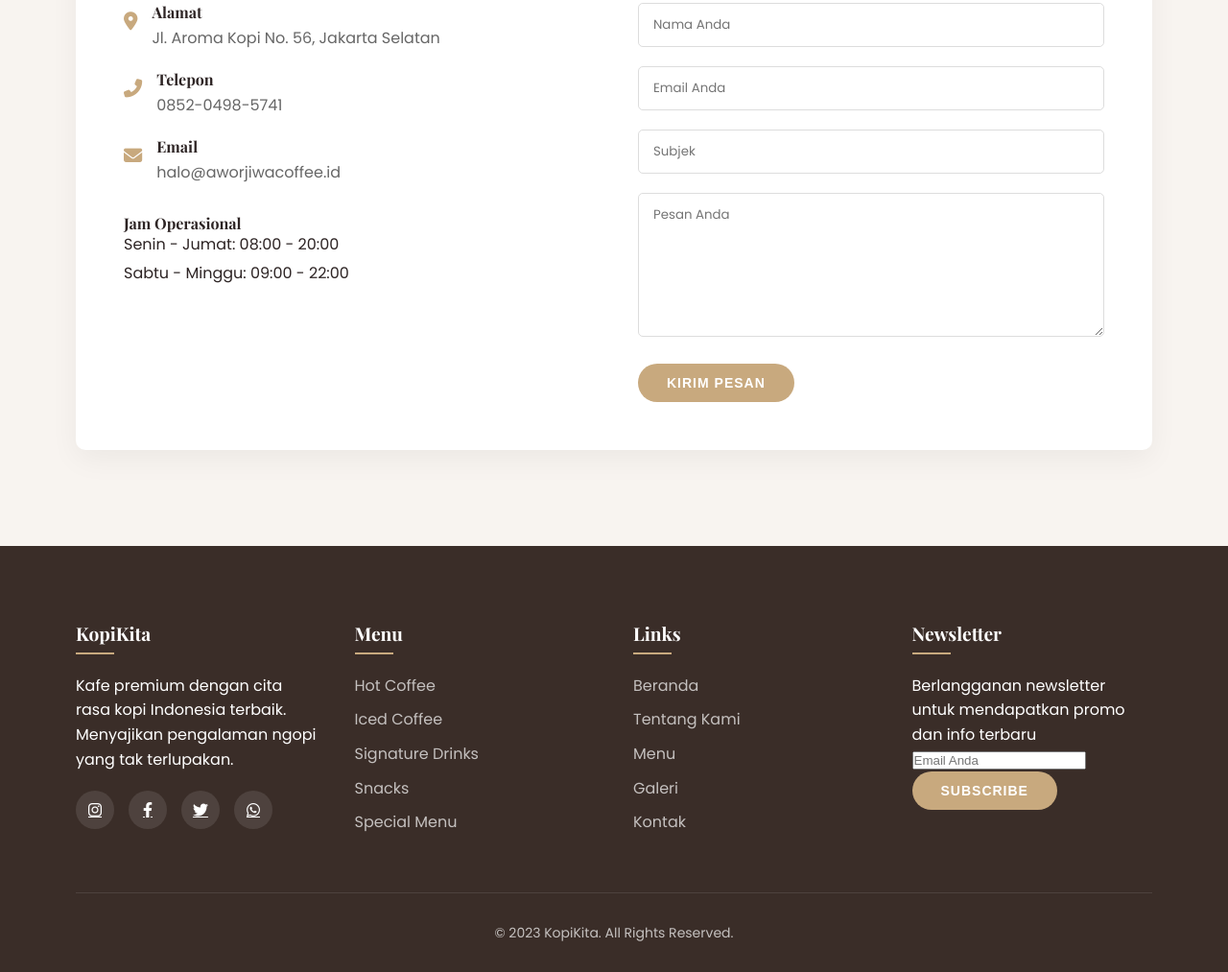
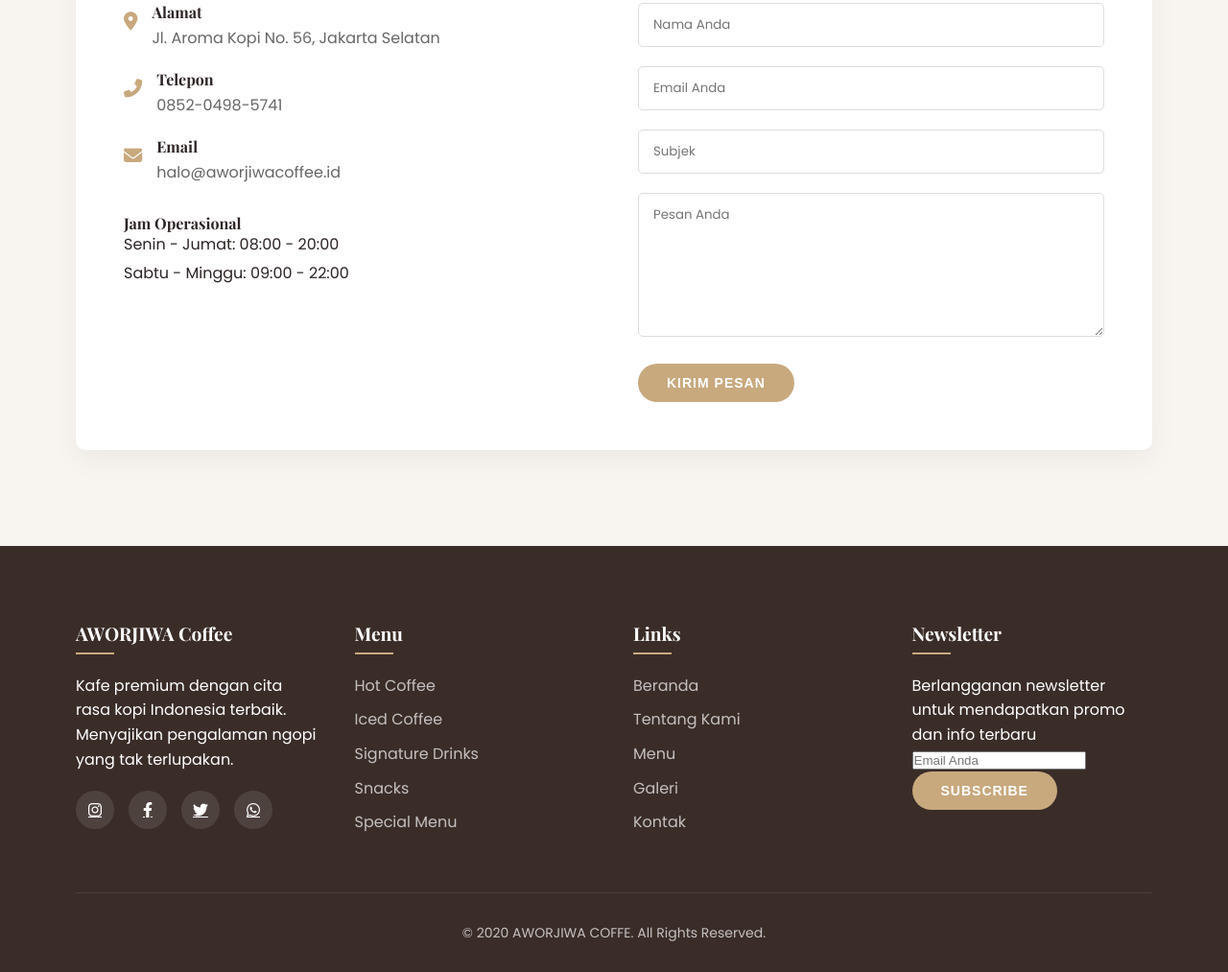
Before and after one commit to scorpios-sudo/UMKM-WEB, a plain HTML site: page index.html in a window 1280 px wide. Shown: the part 4362-5375 px from the top of the page at 96% size. Drawn offline with nearby package versions, Linux system fonts and the light colour scheme.

Commit message:
Update index.html

```diff
--- a/index.html
+++ b/index.html
@@ -1103,7 +1103,7 @@
 
             <div class="testimonial-slider">
                 <div class="testimonial-item active">
-                    <p class="testimonial-text">Kopi di KopiKita benar-benar berbeda! Rasa yang kaya dan aroma yang menggugah selera. Tempatnya juga sangat nyaman untuk bekerja atau sekadar bersantai.</p>
+                    <p class="testimonial-text">Kopi di AWORJIWA Coffee benar-benar berbeda! Rasa yang kaya dan aroma yang menggugah selera. Tempatnya juga sangat nyaman untuk bekerja atau sekadar bersantai.</p>
                     <div class="testimonial-author">
                         <div class="author-img">
                             <img src="https://randomuser.me/api/portraits/women/32.jpg" alt="Sarah">
@@ -1184,7 +1184,7 @@
                             </div>
                             <div class="contact-text">
                                 <h4>Email</h4>
-                                <a href="mailto:halo@kopikita.id">halo@aworjiwacoffee.id</a>
+                                <a href="mailto:halo@aworjiwacoffee.id">halo@aworjiwacoffee.id</a>
                             </div>
                         </div>
                     </div>
@@ -1223,7 +1223,7 @@
         <div class="container">
             <div class="footer-container">
                 <div class="footer-col">
-                    <h4>KopiKita</h4>
+                    <h4>AWORJIWA Coffee</h4>
                     <p>Kafe premium dengan cita rasa kopi Indonesia terbaik. Menyajikan pengalaman ngopi yang tak terlupakan.</p>
                     <div class="footer-social">
                         <a href="#"><i class="fab fa-instagram"></i></a>
@@ -1266,7 +1266,7 @@
             </div>
 
             <div class="footer-bottom">
-                <p>&copy; 2023 KopiKita. All Rights Reserved.</p>
+                <p>&copy; 2020 AWORJIWA COFFE. All Rights Reserved.</p>
             </div>
         </div>
     </footer>
```
